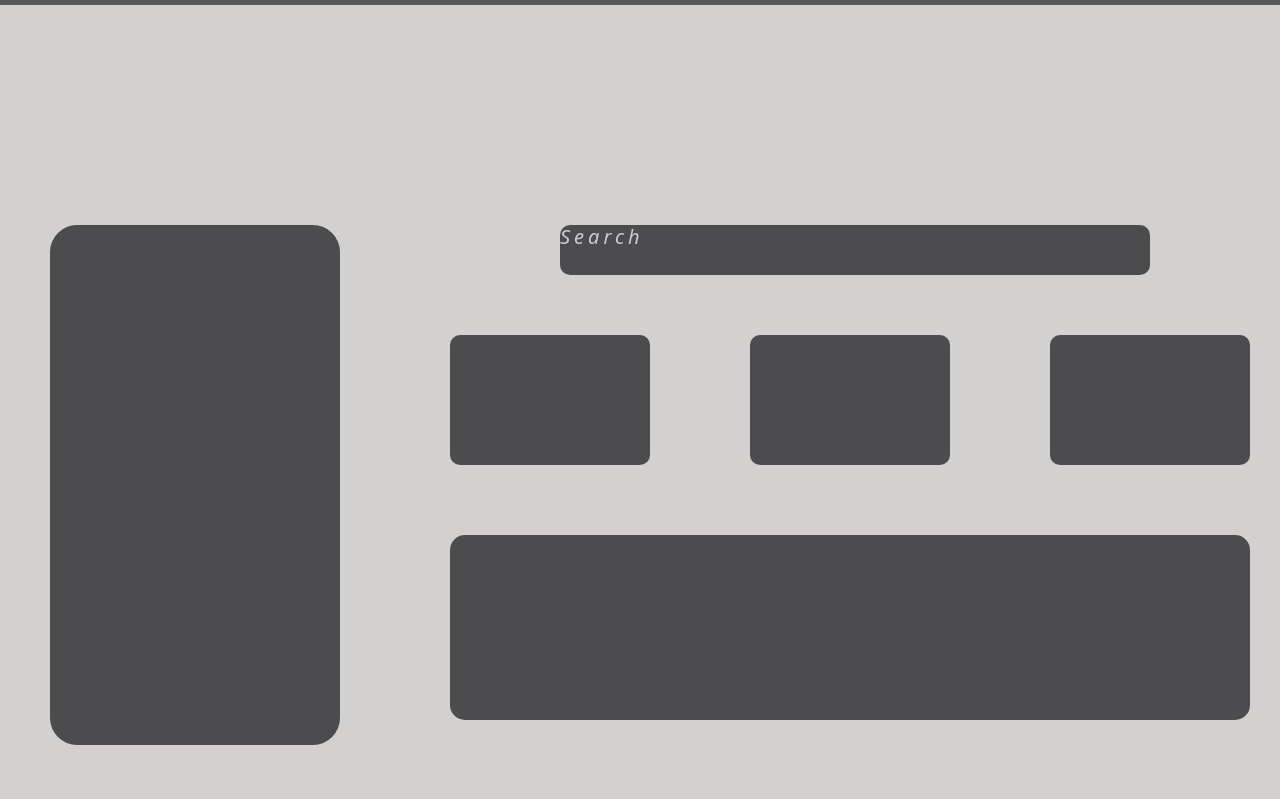
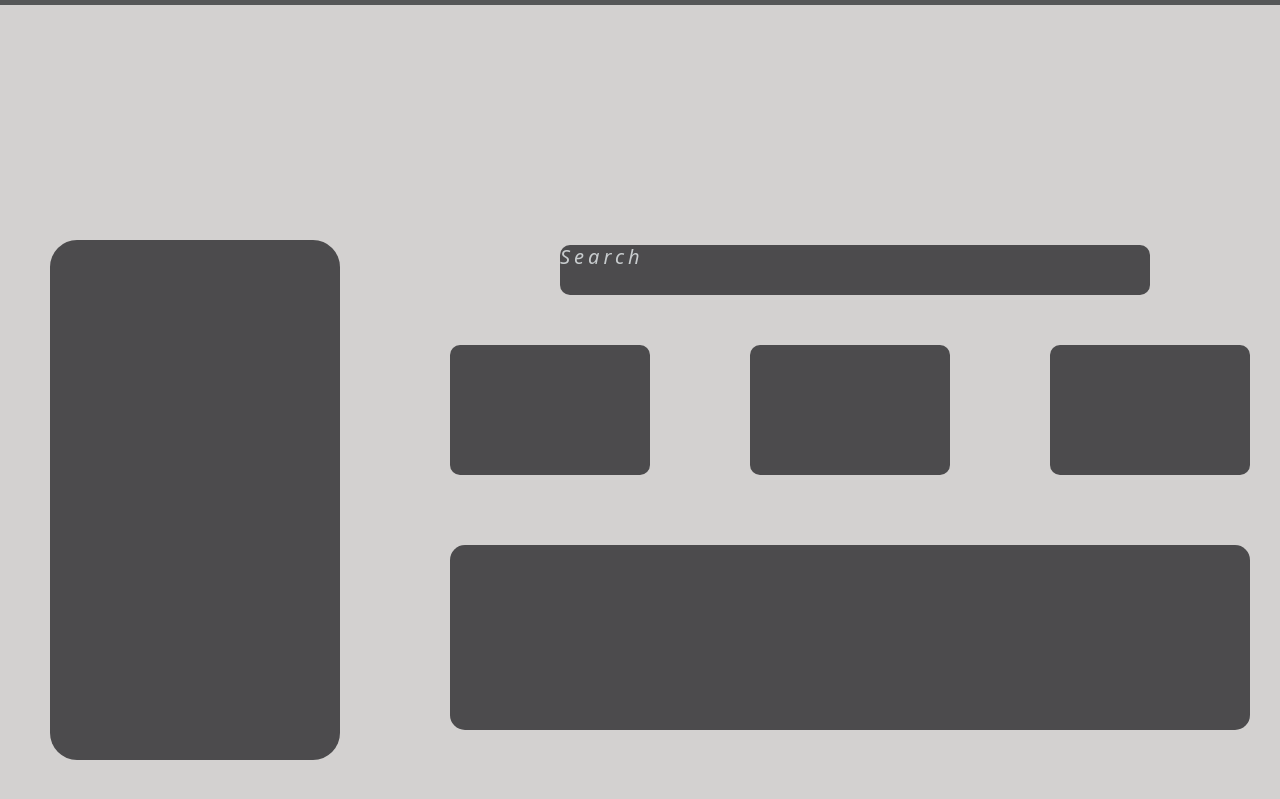
Before and after one commit to daniyelrub/day7-task1, a plain HTML site: page index.html in a window 1280 px wide. Shown: the part 75-874 px from the top of the page. Drawn offline with nearby package versions, Linux system fonts and the light colour scheme.

Commit message:
bottomchange

```diff
--- a/style.css
+++ b/style.css
@@ -10,7 +10,7 @@ background-color: rgb(211, 209, 208);
     height: 520px;
     width: 290px;
     background-color: rgb(76, 75, 77);
-    bottom: 60px;
+    bottom: 45px;
     left: 50px;
     border-radius: 27px;
 }
@@ -20,7 +20,7 @@ background-color: rgb(211, 209, 208);
     height: 50px;
     width: 590px;
     background-color: rgb(76, 75, 77);
-    bottom: 530px;
+    bottom: 510px;
     left: 560px;
     border-radius: 10px;
 }
@@ -36,7 +36,7 @@ h5{
     height: 130px;
     width: 200px;
     background-color: rgb(76, 75, 77);
-    bottom: 340px;
+    bottom: 330px;
     left: 450px;
     border-radius: 10px;
 }
@@ -48,7 +48,7 @@ h5{
     height: 130px;
     width: 200px;
     background-color: rgb(76, 75, 77);
-    bottom: 340px;
+    bottom: 330px;
     left: 750px;
     border-radius: 10px;
 }
@@ -59,7 +59,7 @@ h5{
     height: 130px;
     width: 200px;
     background-color: rgb(76, 75, 77);
-    bottom: 340px;
+    bottom: 330px;
     left: 1050px;
     border-radius: 10px;
 }
@@ -72,7 +72,7 @@ h5{
     height: 185px;
     width: 800px;
     background-color: rgb(76, 75, 77);
-    bottom: 85px;
+    bottom: 75px;
     left: 450px;
     border-radius: 15px;
 }
```
